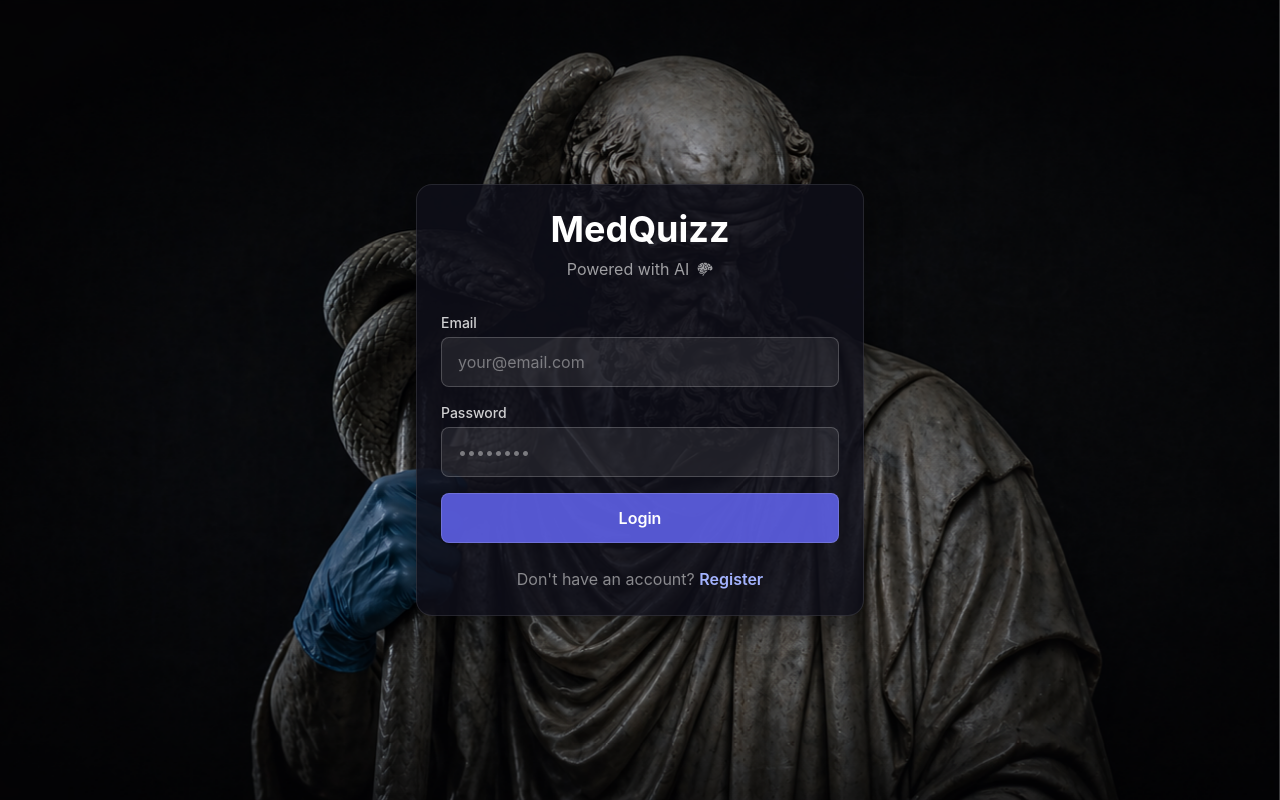
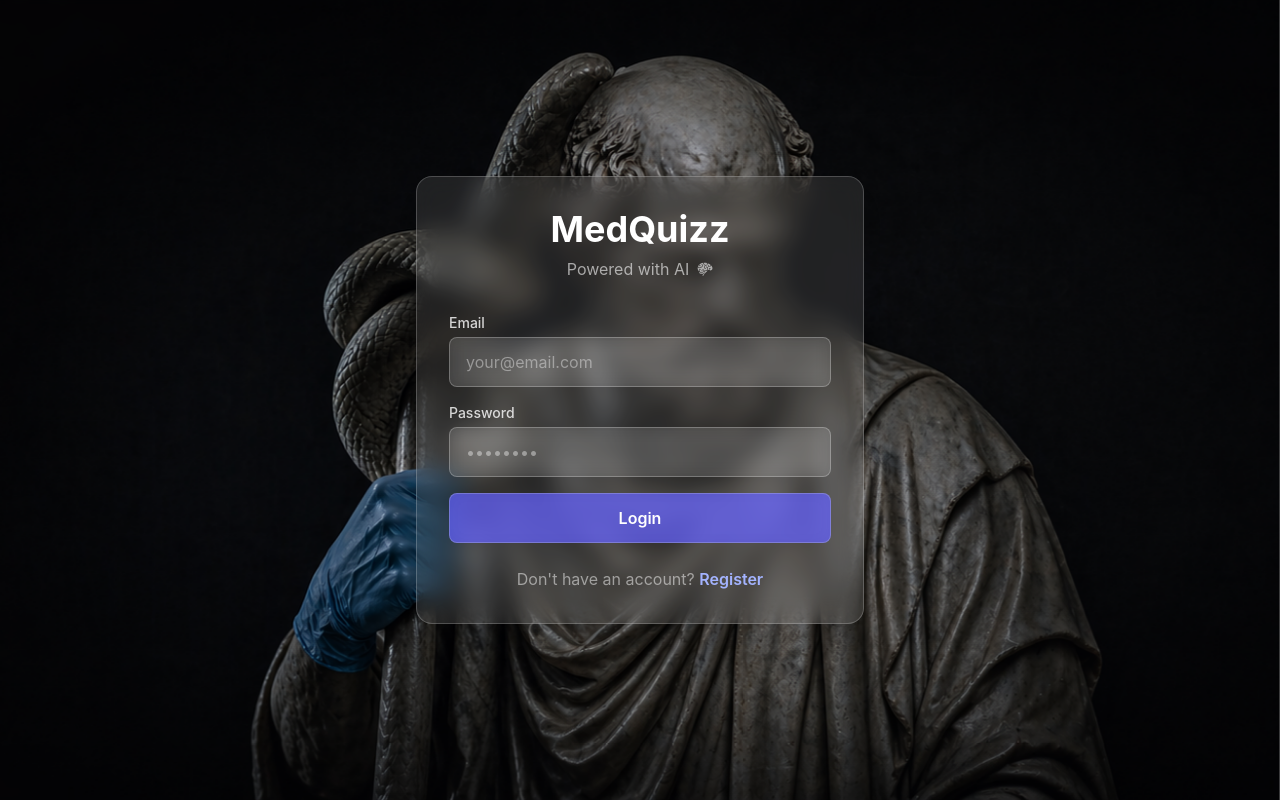
Before and after one commit to Pasindu-himansa/MedQuizz, a React app in the folder frontend/: page /login in a window 1280 px wide. Built offline with nearby package versions, Linux system fonts and the light colour scheme; no server answers; the HTML template or start-up script is replaced by a standard one.

Commit message:
Fix Register glass effect using Tailwind

```diff
--- a/frontend/src/pages/Login.jsx
+++ b/frontend/src/pages/Login.jsx
@@ -27,7 +27,7 @@ export default function Login() {
 
   return (
     <div className="min-h-screen flex items-center justify-center p-4">
-      <div className="glass-card p-8 w-full max-w-md">
+      <div className="bg-white/10 backdrop-blur-md border border-white/20 rounded-2xl shadow-xl p-8 w-full max-w-md">
         {/* Logo */}
         <div className="text-center mb-8">
           <h1 className="text-4xl font-bold text-white">MedQuizz</h1>
@@ -46,7 +46,7 @@ export default function Login() {
               type="email"
               value={email}
               onChange={(e) => setEmail(e.target.value)}
-              className="glass-input w-full rounded-lg px-4 py-3"
+              className="w-full bg-white/10 backdrop-blur-sm border border-white/25 text-white rounded-lg px-4 py-3 outline-none focus:border-white/50 placeholder-white/40"
               placeholder="your@email.com"
               required
             />
@@ -60,7 +60,7 @@ export default function Login() {
               type="password"
               value={password}
               onChange={(e) => setPassword(e.target.value)}
-              className="glass-input w-full rounded-lg px-4 py-3"
+              className="w-full bg-white/10 backdrop-blur-sm border border-white/25 text-white rounded-lg px-4 py-3 outline-none focus:border-white/50 placeholder-white/40"
               placeholder="••••••••"
               required
             />
@@ -75,7 +75,7 @@ export default function Login() {
           <button
             type="submit"
             disabled={loading}
-            className="glass-btn w-full text-white py-3 rounded-lg font-semibold disabled:opacity-50"
+            className="w-full bg-indigo-500/70 backdrop-blur-sm border border-white/20 text-white py-3 rounded-lg font-semibold hover:bg-indigo-500/90 transition disabled:opacity-50"
           >
             {loading ? "Logging in..." : "Login"}
           </button>
--- a/frontend/src/pages/Register.jsx
+++ b/frontend/src/pages/Register.jsx
@@ -33,7 +33,7 @@ export default function Register() {
 
   return (
     <div className="min-h-screen flex items-center justify-center p-4">
-      <div className="glass-card p-8 w-full max-w-md">
+      <div className="bg-white/10 backdrop-blur-md border border-white/20 rounded-2xl shadow-xl p-8 w-full max-w-md">
         <div className="text-center mb-8">
           <h1 className="text-4xl font-bold text-white">MedQuizz</h1>
           <p className="text-white/60 mt-2">Create your account</p>
@@ -58,7 +58,7 @@ export default function Register() {
                 name={field}
                 value={form[field]}
                 onChange={handleChange}
-                className="glass-input w-full rounded-lg px-4 py-3"
+                className="w-full bg-white/10 backdrop-blur-sm border border-white/25 text-white rounded-lg px-4 py-3 outline-none focus:border-white/50 placeholder-white/40"
                 placeholder={
                   field === "name"
                     ? "Your Name Here"
@@ -82,7 +82,7 @@ export default function Register() {
           <button
             type="submit"
             disabled={loading}
-            className="glass-btn w-full text-white py-3 rounded-lg font-semibold disabled:opacity-50"
+            className="w-full bg-indigo-500/70 backdrop-blur-sm border border-white/20 text-white py-3 rounded-lg font-semibold hover:bg-indigo-500/90 transition disabled:opacity-50"
           >
             {loading ? "Creating account..." : "Create Account"}
           </button>
```
